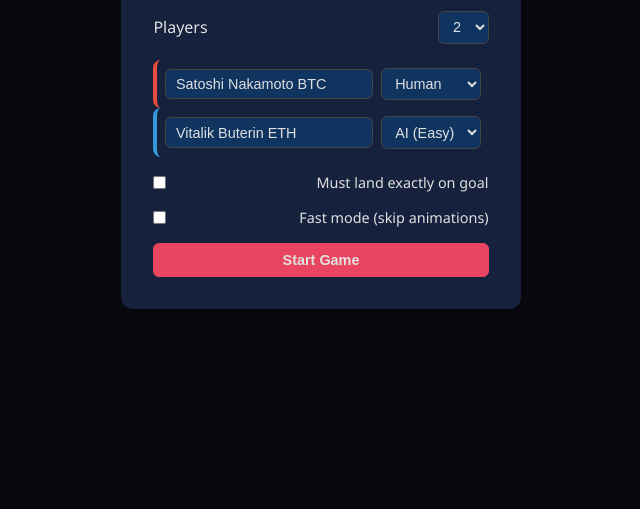
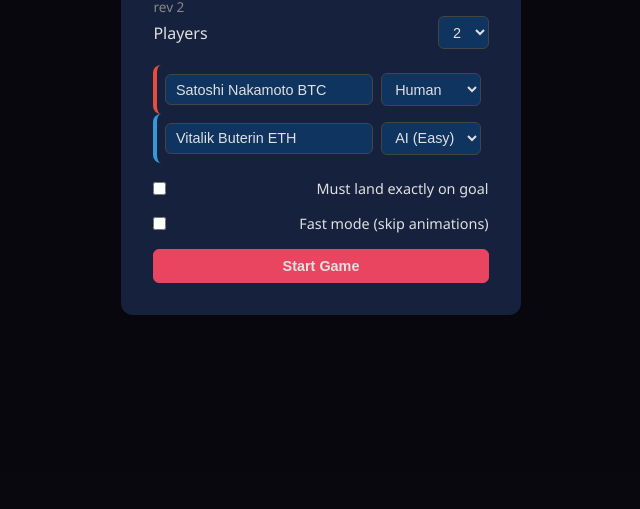
Before and after one commit to forcecore/alpha-yut-nori, a website built with Vite: page yoot-web/index.html in a window 1280 px wide. Shown: the part 291-800 px from the top of the page, without its empty margins (319-959 px from the left). Built offline with nearby package versions, Linux system fonts and the light colour scheme.

Commit message:
Add revision number

```diff
--- a/yoot-web/index.html
+++ b/yoot-web/index.html
@@ -12,6 +12,7 @@
     <div id="setup-overlay" class="overlay">
       <div class="setup-panel">
         <h1>윷놀이 <span class="subtitle">Yut Nori</span></h1>
+        <div id="revision" class="revision"></div>
         <div class="setup-form">
           <label>
             Players
--- a/yoot-web/src/style.css
+++ b/yoot-web/src/style.css
@@ -62,6 +62,12 @@
   font-size: 0.5em;
   color: var(--text-dim);
   font-weight: normal;
+}
+
+.revision {
+  color: var(--text-dim);
+  font-size: 0.85rem;
+  margin-top: -0.5rem;
 }
 
 .setup-form {
--- a/yoot-web/src/ui/constants.ts
+++ b/yoot-web/src/ui/constants.ts
@@ -1,3 +1,5 @@
+export const REVISION = 2;
+
 // Board layout in a 600x600 SVG viewBox
 // Traditional Yut board: square outer path with two crossing diagonals
 
--- a/yoot-web/src/ui/gameUI.ts
+++ b/yoot-web/src/ui/gameUI.ts
@@ -8,7 +8,7 @@
 import { MCTSController } from '../controller/mctsController';
 import type { PlayerController, ControllerType } from '../controller/controller';
 import type { LegalMove, ThrowResult } from '../engine/types';
-import { PLAYER_COLORS, PIECE_KEYS, DEFAULT_PLAYER_NAMES } from './constants';
+import { PLAYER_COLORS, PIECE_KEYS, DEFAULT_PLAYER_NAMES, REVISION } from './constants';
 
 type Phase = 'setup' | 'throwing' | 'selecting_piece' | 'selecting_move' | 'animating' | 'game_over';
 
@@ -55,6 +55,8 @@
     this.historyLog = document.getElementById('history-log')!;
     this.actionButtons = document.getElementById('action-buttons')!;
     this.statusMessage = document.getElementById('status-message')!;
+
+    document.getElementById('revision')!.textContent = `rev ${REVISION}`;
 
     this.setupPlayerConfigUI();
     this.setupEventListeners();
```
